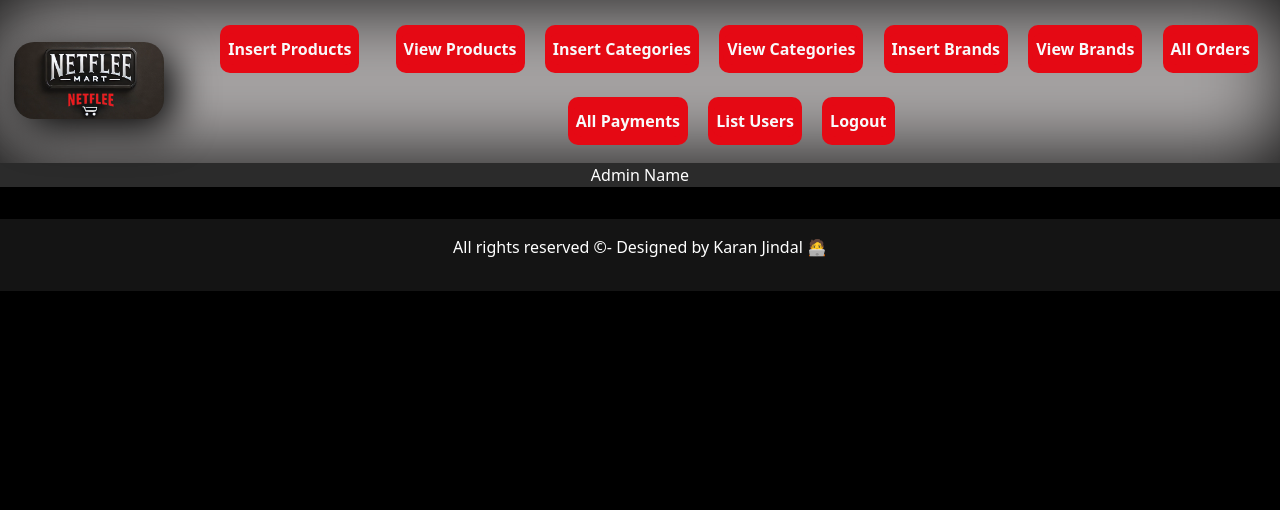
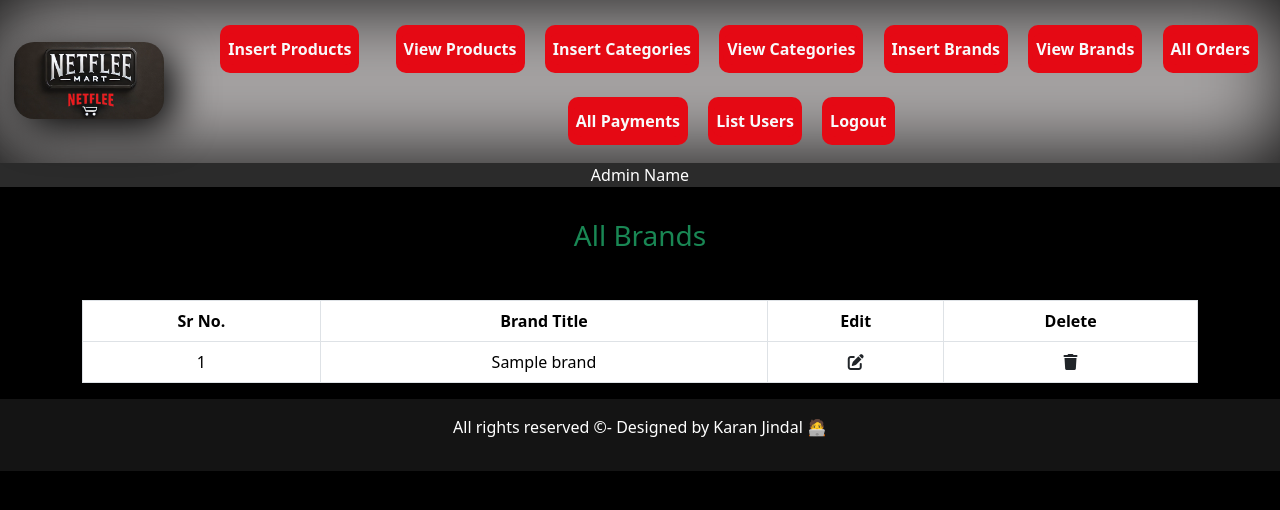
Before and after one commit to karanjindal095/NetFlee-Mart, a PHP site: page /admin_area/index.php?view_brands in a window 1280 px wide. Shown: the part 132-642 px from the top of the page. Run offline with PHP 8.4, Linux system fonts and the light colour scheme; tables that the repository leaves empty or names only in its code hold one stand-in row (values such as "Sample post"); some libraries are stand-ins or nearby versions.

Commit message:
update 8

```diff
--- a/admin_area/index.php
+++ b/admin_area/index.php
@@ -125,7 +125,7 @@
     <div class="row">
         <div class="col-md-12 logo-container d-flex align-items-center">
             <h3 class="m-3">
-                <a href="../index.php">
+                <a href="index.php">
                     <img src="../images/NetfleeLogo2.png" alt="Netflee Logo" class="responsive-logo">
                 </a>
             </h3>
@@ -134,9 +134,9 @@
                 <button class="my-3 p-1 m-4 btnbg border-0 btnbgt"><a href="insert_product.php" class="nav-link text-light btnbg my-1 p-1">Insert Products</a></button>
                 <button class="p-1 m-2 btnbg border-0 btnbgt"><a href="index.php?view_products" class="nav-link text-light btnbg my-1 p-1">View Products</a></button>
                 <button class="p-1 m-2 btnbg border-0 btnbgt"><a href="index.php?insert_category" class="nav-link text-light btnbg my-1 p-1">Insert Categories</a></button>
-                <button class="p-1 m-2 btnbg border-0 btnbgt"><a href="#" class="nav-link text-light btnbg my-1 p-1">View Categories</a></button>
+                <button class="p-1 m-2 btnbg border-0 btnbgt"><a href="index.php?view_categories" class="nav-link text-light btnbg my-1 p-1">View Categories</a></button>
                 <button class="p-1 m-2 btnbg border-0 btnbgt"><a href="index.php?insert_brand" class="nav-link text-light btnbg my-1 p-1">Insert Brands</a></button>
-                <button class="p-1 m-2 btnbg border-0 btnbgt"><a href="#" class="nav-link text-light btnbg my-1 p-1">View Brands</a></button>
+                <button class="p-1 m-2 btnbg border-0 btnbgt"><a href="index.php?view_brands" class="nav-link text-light btnbg my-1 p-1">View Brands</a></button>
                 <button class="p-1 m-2 btnbg border-0 btnbgt"><a href="#" class="nav-link text-light btnbg my-1 p-1">All Orders</a></button>
                 <button class="p-1 m-2 btnbg border-0 btnbgt"><a href="#" class="nav-link text-light btnbg my-1 p-1">All Payments</a></button>
                 <button class="p-1 m-2 btnbg border-0 btnbgt"><a href="#" class="nav-link text-light btnbg my-1 p-1">List Users</a></button>
@@ -160,6 +160,27 @@
             if(isset($_GET['edit_products'])){
                 include('edit_products.php');
             }
+            if(isset($_GET['delete_product'])){
+                include('delete_product.php');
+            }
+            if(isset($_GET['view_categories'])){
+                include('view_categories.php');
+            }
+            if(isset($_GET['view_brands'])){
+                include('view_brands.php');
+            }
+            if(isset($_GET['edit_category'])){
+                include('edit_category.php');
+            }
+            if(isset($_GET['edit_brand'])){
+                include('edit_brand.php');
+            }
+            if(isset($_GET['delete_category'])){
+                include('delete_category.php');
+            }
+            if(isset($_GET['delete_brand'])){
+                include('delete_brand.php');
+            }
         ?>
     </div>
 
--- /dev/null
+++ b/admin_area/view_brands.php
@@ -0,0 +1,33 @@
+<h3 class="text-center text-success">All Brands</h3>
+<table class="table table-bordered mt-5">
+    <thead class="bg-info">
+        <tr class="text-center">
+            <th>Sr No.</th>
+            <th>Brand Title</th>
+            <th>Edit</th>
+            <th>Delete</th>
+        </tr>
+    </thead>
+    <tbody class="bg-secondary text-light">
+        <?php
+            $select_cat="SELECT * FROM `brand`";
+            $result=mysqli_query($conn,$select_cat);
+            $num=0;
+
+            while ($row=mysqli_fetch_assoc($result)) {
+                $brand_id=$row['brand_id'];
+                $brand_title=$row['brand_title'];
+                $num++;
+                echo "
+                    <tr class='text-center'>
+                        <td>$num</td>
+                        <td>$brand_title</td>
+                        <td><a href='index.php?edit_brand=$brand_id' class='text-dark'><i class='fa-solid fa-pen-to-square'></i></a></td>
+                        <td><a href='index.php?delete_brand=$brand_id' class='text-dark'><i class='fa-solid fa-trash'></i></a></td>
+                    </tr>
+                ";
+            }
+
+        ?>
+    </tbody>
+</table>
```
Also changed, not shown: admin_area/delete_brand.php (added, +13 -0 lines), admin_area/delete_category.php (added, +13 -0 lines), admin_area/delete_product.php (+13 -0 lines), admin_area/edit_brand.php (added, +34 -0 lines), admin_area/edit_category.php (added, +34 -0 lines), admin_area/view_categories.php (added, +33 -0 lines).
